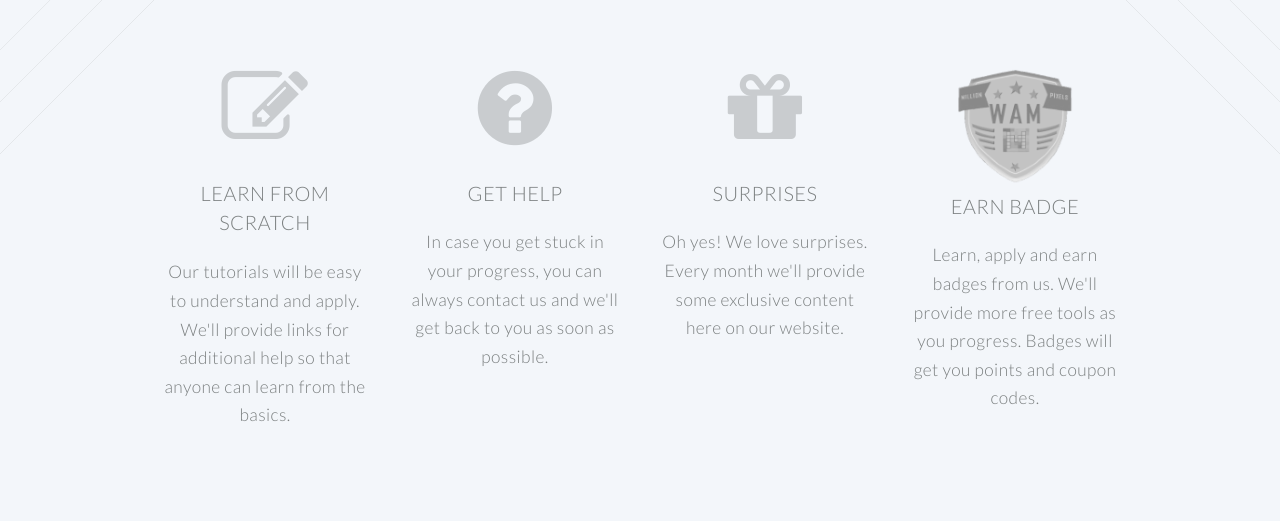
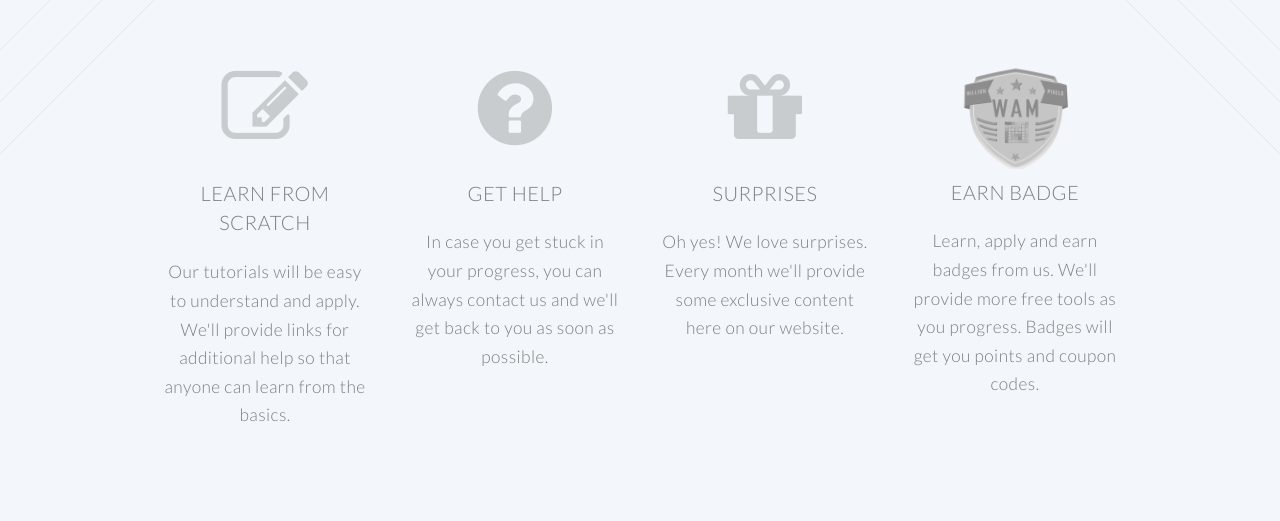
Before and after one commit to millionpixels/tutorials, a plain HTML site: page index.html in a window 1280 px wide. Shown: the part 279-800 px from the top of the page. Drawn offline with Linux system fonts and the light colour scheme.

Commit message:
modified badge file

```diff
--- a/index.html
+++ b/index.html
@@ -120,8 +120,7 @@
 							<div class="3u 12u(2)">
 
 								<section>
-									<img src="images/mpbadge2bws.png">
-									<!-- <span class="icon featured fa-gift"></span> -->
+									<img src="images/mpbadgemain.png">
 									<header>
 										<h3>Earn badge</h3>
 									</header>
```
Also changed, not shown: images/mpbadgemain.png (added).
